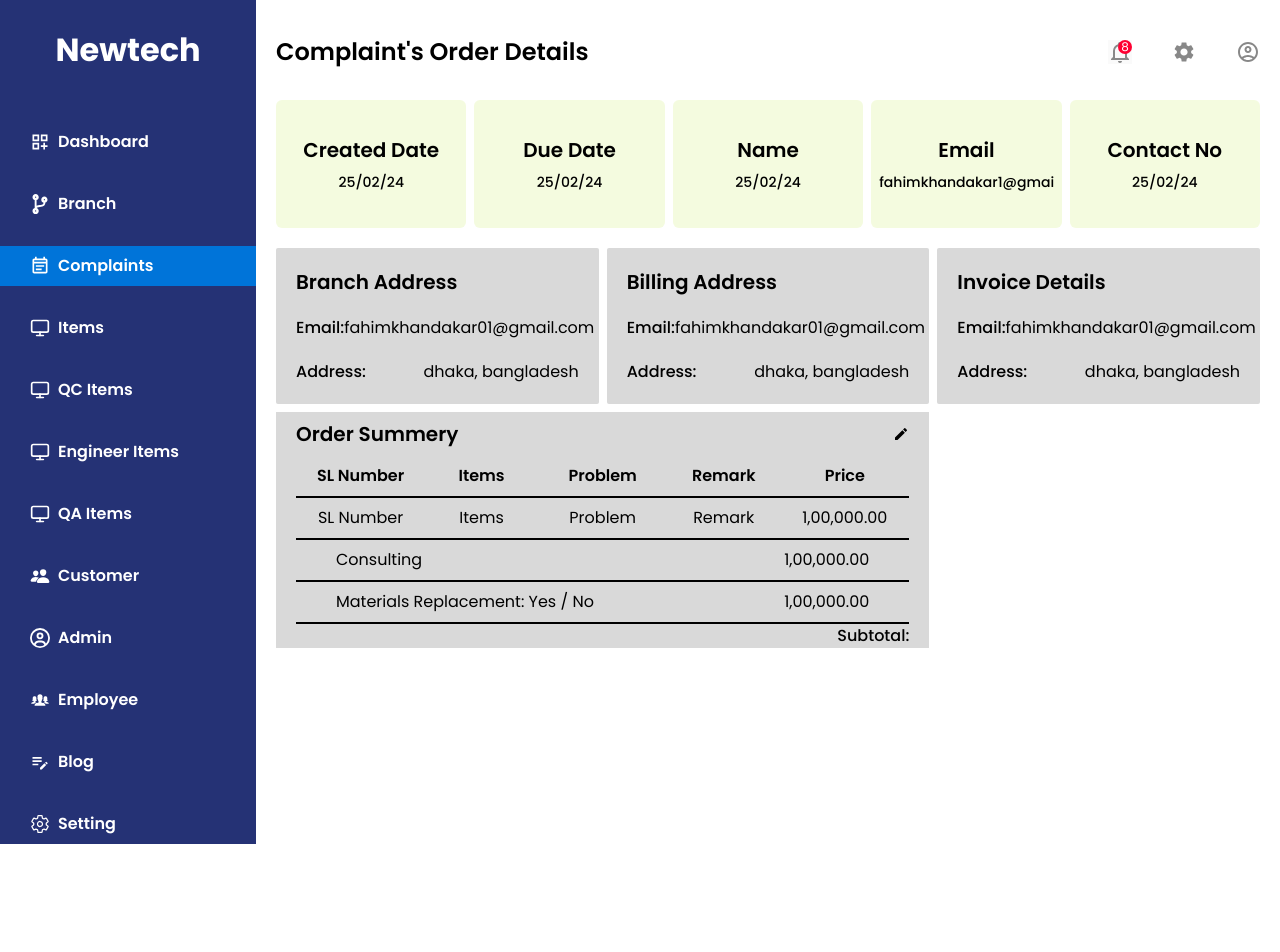
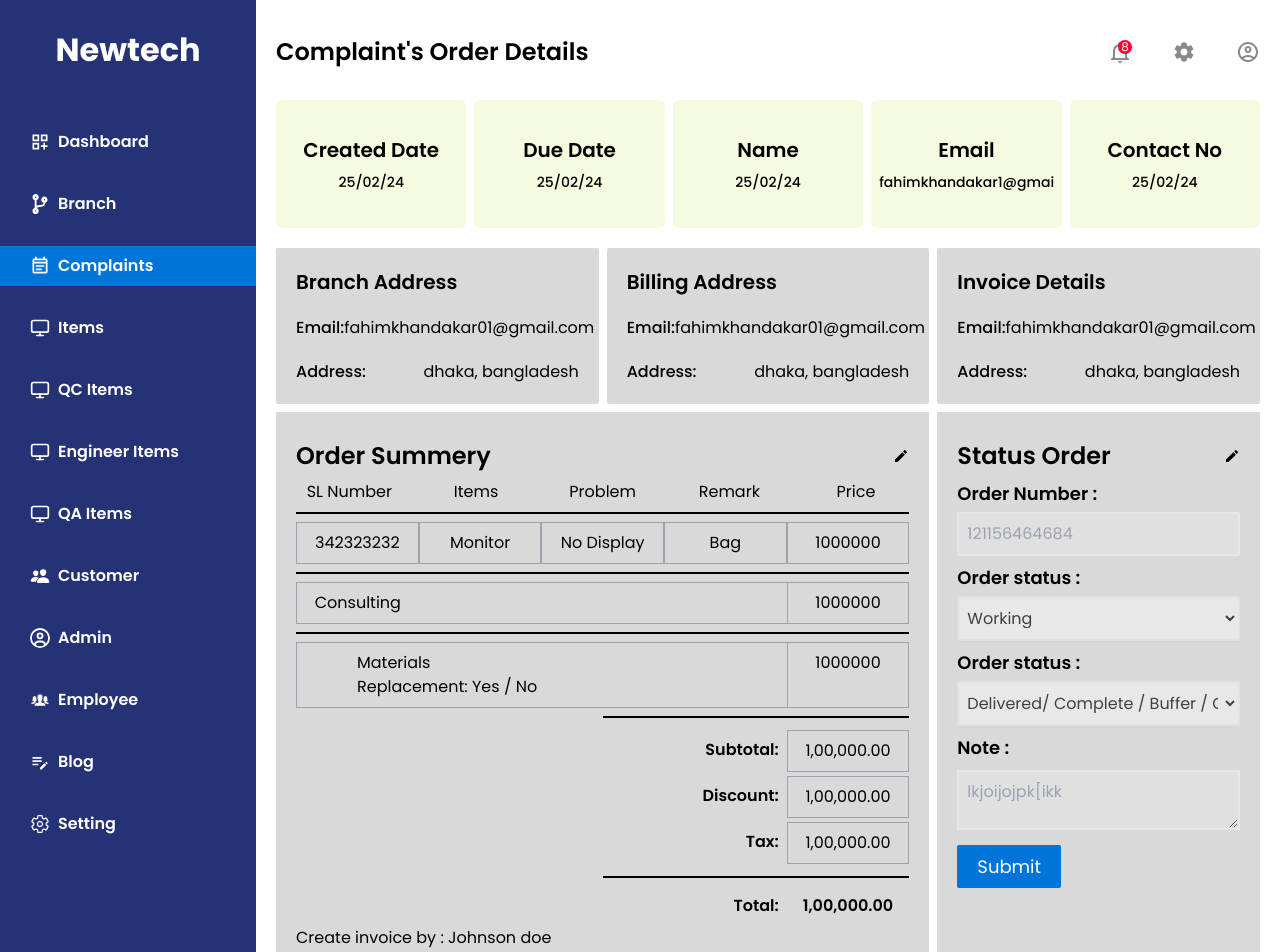
Before and after one commit to md-moniruzzaman01/newtech-software-client-v2, a React (Vite) app: page /complaints/order-details in a window 1280 px wide. Shown: the top 952 px of the page. Before the commit the page ends 844 px from the top, so only its background shows below. Built offline with nearby package versions, Linux system fonts and the light colour scheme.

Commit message:
change complaint order details page

```diff
--- a/src/common/components/Button/Button.tsx
+++ b/src/common/components/Button/Button.tsx
@@ -32,7 +32,7 @@ const Button: FC<ButtonProps> = ({
   const SECONDARY_CLASS = `bg-transparent outline outline-[1.7px] text-primary outline-primary hover:!text-white hover:bg-primary`;
   const STATUS_CLASS = `shadow-md bg-white py-2 px-5 text-xl hover:bg-primary hover:!text-white !text-gray-900 rounded-sm`;
   const btn_primary =
-    "px-5 hover:!bg-primary  !bg-[#0074D9] !text-[#fff] border-0 text-lg rounded-sm font-normal";
+    "px-5 hover:!bg-primary  !bg-[#0074D9] !text-[#fff] border-0 text-lg rounded-sm font-normal rounded-[4px]";
   const btn_ghost =
     " px-5 hover:!bg-primary  !bg-[#D9D9D9] !text-solidBlack border-0 text-lg rounded-sm font-normal";
 
--- a/src/common/components/Input/Input.tsx
+++ b/src/common/components/Input/Input.tsx
@@ -3,6 +3,7 @@ interface InputProps {
   inputPlaceholder?: string;
   inputType?: string;
   inputName?: string;
+  IsDisabled?: boolean;
 }
 
 const Input: React.FC<InputProps> = ({
@@ -10,21 +11,23 @@ const Input: React.FC<InputProps> = ({
   inputPlaceholder,
   inputType = "text",
   inputName,
+  IsDisabled = false,
 }) => {
   return (
     <div>
       <div>
-        <label className="form-control w-full ">
+        <div className="form-control w-full space-y-1">
           <div className="label">
-            <span className="text-lg font-semibold">{labelName}</span>
+            <label className="text-lg font-semibold">{labelName}</label>
           </div>
           <input
             name={inputName}
             type={inputType}
+            disabled={IsDisabled}
             placeholder={inputPlaceholder}
             className="border-2 w-full rounded-sm  py-2 pl-2"
           />
-        </label>
+        </div>
       </div>
     </div>
   );
--- a/src/common/components/InputFilter/InputFilter.tsx
+++ b/src/common/components/InputFilter/InputFilter.tsx
@@ -1,18 +1,26 @@
 interface inputFilterProps {
   Filter: { label: string; value: string }[];
   label?: string;
+  IsDisabled?: boolean;
+  placeholder?: string;
 }
 
-const InputFilter: React.FC<inputFilterProps> = ({ Filter = [], label }) => {
+const InputFilter: React.FC<inputFilterProps> = ({
+  Filter = [],
+  label,
+  IsDisabled = false,
+  placeholder = "All",
+}) => {
   return (
-    <div>
+    <div className="space-y-1">
       <label className="text-lg font-semibold ">{label}</label>
       <select
+        disabled={IsDisabled}
         className="py-2  rounded-sm w-full border-2 border-gray-200 shadow-sm ml-0 "
         defaultValue={"all"}
       >
         <option value="all" disabled>
-          All
+          {placeholder}
         </option>
         {Filter &&
           Filter.map((item, i) => (
--- a/src/common/components/TextArea/TextArea.tsx
+++ b/src/common/components/TextArea/TextArea.tsx
@@ -2,9 +2,15 @@ interface textAreaProps {
   label?: string;
   placeholder?: string;
   name?: string;
+  IsDisabled?: boolean;
 }
 
-const TextArea: React.FC<textAreaProps> = ({ label, placeholder, name }) => {
+const TextArea: React.FC<textAreaProps> = ({
+  label,
+  placeholder,
+  name,
+  IsDisabled = false,
+}) => {
   return (
     <div>
       <label className=" w-full ">
@@ -12,6 +18,7 @@ const TextArea: React.FC<textAreaProps> = ({ label, placeholder, name }) => {
           <span className="text-lg font-semibold">{label}</span>
         </div>
         <textarea
+          disabled={IsDisabled}
           name={name}
           placeholder={placeholder}
           className=" border-2 mt-2   w-full pl-2 pt-2"
--- a/src/modules/Finance/ComplaintOrderDetails/ComplaintOrderDetails.tsx
+++ b/src/modules/Finance/ComplaintOrderDetails/ComplaintOrderDetails.tsx
@@ -3,6 +3,8 @@ import ComplaintHeaderCard from "../../../common/components/ComplaintHeaderCard/
 import Navbar from "../../../common/widgets/Navbar/Navbar";
 import { ComplaintDetails } from "../../../shared/config/constaints";
 import { MdModeEdit } from "react-icons/md";
+import ComplaintOrderDetailsTable from "./partials/ComplaintOrderDetailsTable";
+import ComplaintOrderStatus from "./partials/ComplaintOrderStatus";
 
 const ComplaintOrderDetails = () => {
   return (
@@ -51,47 +53,24 @@ const ComplaintOrderDetails = () => {
           CardInformation={ComplaintDetails}
         />
 
-        <div className="col-span-2 bg-[#D9D9D9] px-5">
+        <div className="col-span-2 bg-[#D9D9D9] px-5 py-5">
           <div className="flex justify-between items-center  py-2 ">
-            <h2 className="text-xl font-semibold">Order Summery</h2>
+            <h2 className="text-2xl font-semibold">Order Summery</h2>
             <div>
               <MdModeEdit />
             </div>
           </div>
-          <div className="grid grid-cols-5 gap-2  text-center p-2 font-semibold border-b-2 border-black">
-            <div>SL Number</div>
-            <div>Items</div>
-            <div>Problem</div>
-            <div>Remark</div>
-            <div>Price</div>
-          </div>
-          <div className="grid grid-cols-5 gap-2  text-center p-2 border-b-2 border-black">
-            <div>SL Number</div>
-            <div>Items</div>
-            <div>Problem</div>
-            <div>Remark</div>
-            <div>1,00,000.00</div>
-          </div>
-          <div className="flex justify-between px-10  py-2 border-b-2 border-black">
-            <div>Consulting</div>
+          <ComplaintOrderDetailsTable />
+        </div>
 
-            <div>1,00,000.00</div>
-          </div>
-          <div className="flex justify-between px-10  py-2 border-b-2 border-black">
-            <div>Materials Replacement: Yes / No</div>
-
-            <div>1,00,000.00</div>
-          </div>
-          <div className="flex justify-end">
-            <div className="col-span-2">
-              <div>
-                <span className="font-medium">Subtotal:</span>
-                <p></p>
-              </div>
-              <div></div>
-              <div></div>
+        <div className=" bg-[#D9D9D9] px-5 py-5">
+          <div className="flex justify-between items-center  py-2 ">
+            <h2 className="text-2xl font-semibold">Status Order</h2>
+            <div>
+              <MdModeEdit />
             </div>
           </div>
+          <ComplaintOrderStatus />
         </div>
       </div>
     </div>
--- /dev/null
+++ b/src/modules/Finance/ComplaintOrderDetails/partials/ComplaintOrderDetailsTable.tsx
@@ -0,0 +1,97 @@
+const ComplaintOrderDetailsTable = () => {
+  return (
+    <div className="w-full ">
+      {/* header row start here  */}
+      <div className="grid grid-cols-5 gap-5 text-center">
+        <div className="">SL Number</div>
+        <div className="">Items</div>
+        <div className="">Problem</div>
+        <div className="">Remark</div>
+        <div className="">Price</div>
+      </div>
+      <hr className="border-b border-black my-2" />
+
+      <div className="text-center">
+        {/* second row start here  */}
+        <div className="grid grid-cols-5  text-center">
+          <div className="border py-2 border-gray-400">342323232</div>
+          <div className="border py-2 border-gray-400">Monitor</div>
+          <div className="border py-2 border-gray-400">No Display</div>
+          <div className="border py-2 border-gray-400">Bag</div>
+          <div className="border py-2 border-gray-400">1000000</div>
+        </div>
+
+        <hr className="border-b border-black my-2" />
+        {/* third row start here  */}
+        <div className="grid grid-cols-5  text-center">
+          <div className="border-l py-2 border-y border-gray-400">
+            Consulting
+          </div>
+          <div className="border-t py-2 border-b border-gray-400"></div>
+          <div className="border-t py-2 border-b border-gray-400"></div>
+          <div className="border-t py-2 border-b border-gray-400"></div>
+          <div className="border py-2 border-gray-400">1000000</div>
+        </div>
+
+        <hr className="border-b border-black my-2" />
+        {/* fourth row start here  */}
+        <div className="grid grid-cols-5  text-start">
+          <div className="border-l py-2 border-y border-gray-400 col-span-2 pl-[60px]">
+            Materials Replacement: Yes / No
+          </div>
+          <div className="border-t border-b border-gray-400"></div>
+          <div className="border-t border-b border-gray-400"></div>
+          <div className="border py-2 border-gray-400 text-center">1000000</div>
+        </div>
+
+        <div className="flex justify-end">
+          <hr className="border-b border-black my-2 w-1/2" />
+        </div>
+        {/* calculate area start here  */}
+        <div className="grid grid-cols-5  text-center">
+          <div></div>
+          <div></div>
+          <div></div>
+          <div className="text-end pr-2 my-1 py-2">
+            <h3 className="font-semibold">Subtotal:</h3>
+          </div>
+          <div className="border py-2 border-gray-400 my-1">1,00,000.00</div>
+        </div>
+        <div className="grid grid-cols-5  text-center">
+          <div></div>
+          <div></div>
+          <div></div>
+          <div className="text-end pr-2  py-2">
+            <h3 className="font-semibold">Discount:</h3>
+          </div>
+          <div className="border py-2 border-gray-400 ">1,00,000.00</div>
+        </div>
+        <div className="grid grid-cols-5  text-center">
+          <div></div>
+          <div></div>
+          <div></div>
+          <div className="text-end pr-2 my-1 py-2">
+            <h3 className="font-semibold">Tax:</h3>
+          </div>
+          <div className="border py-2 border-gray-400 my-1">1,00,000.00</div>
+        </div>
+        <div className="flex justify-end">
+          <hr className="border-b border-black my-2 w-1/2" />
+        </div>
+        {/* total calculate area  */}
+        <div className="grid grid-cols-5  text-center">
+          <div></div>
+          <div></div>
+          <div></div>
+          <div className="text-end pr-2 py-2">
+            <h3 className="font-semibold">Total:</h3>
+          </div>
+          <div className="py-2 font-semibold">1,00,000.00</div>
+        </div>
+      </div>
+      <div>Create invoice by : Johnson doe</div>
+    </div>
+  );
+};
+
+export default ComplaintOrderDetailsTable;
--- /dev/null
+++ b/src/modules/Finance/ComplaintOrderDetails/partials/ComplaintOrderStatus.tsx
@@ -0,0 +1,35 @@
+import Button from "../../../../common/components/Button";
+import Input from "../../../../common/components/Input";
+import InputFilter from "../../../../common/components/InputFilter/InputFilter";
+import TextArea from "../../../../common/components/TextArea/TextArea";
+import { FilterOptions } from "../../../../shared/config/constaints";
+
+const ComplaintOrderStatus = () => {
+  return (
+    <div className="space-y-2">
+      <Input
+        IsDisabled
+        inputPlaceholder="121156464684"
+        labelName="Order Number :"
+      />
+
+      <InputFilter
+        IsDisabled
+        placeholder="Working"
+        label="Order status :"
+        Filter={FilterOptions}
+      />
+      <InputFilter
+        IsDisabled
+        placeholder="Delivered/ Complete / Buffer / Good Product"
+        label="Order status :"
+        Filter={FilterOptions}
+      />
+
+      <TextArea label="Note :" placeholder="lkjoijojpk[ikk" IsDisabled />
+      <Button primary>Submit</Button>
+    </div>
+  );
+};
+
+export default ComplaintOrderStatus;
```
